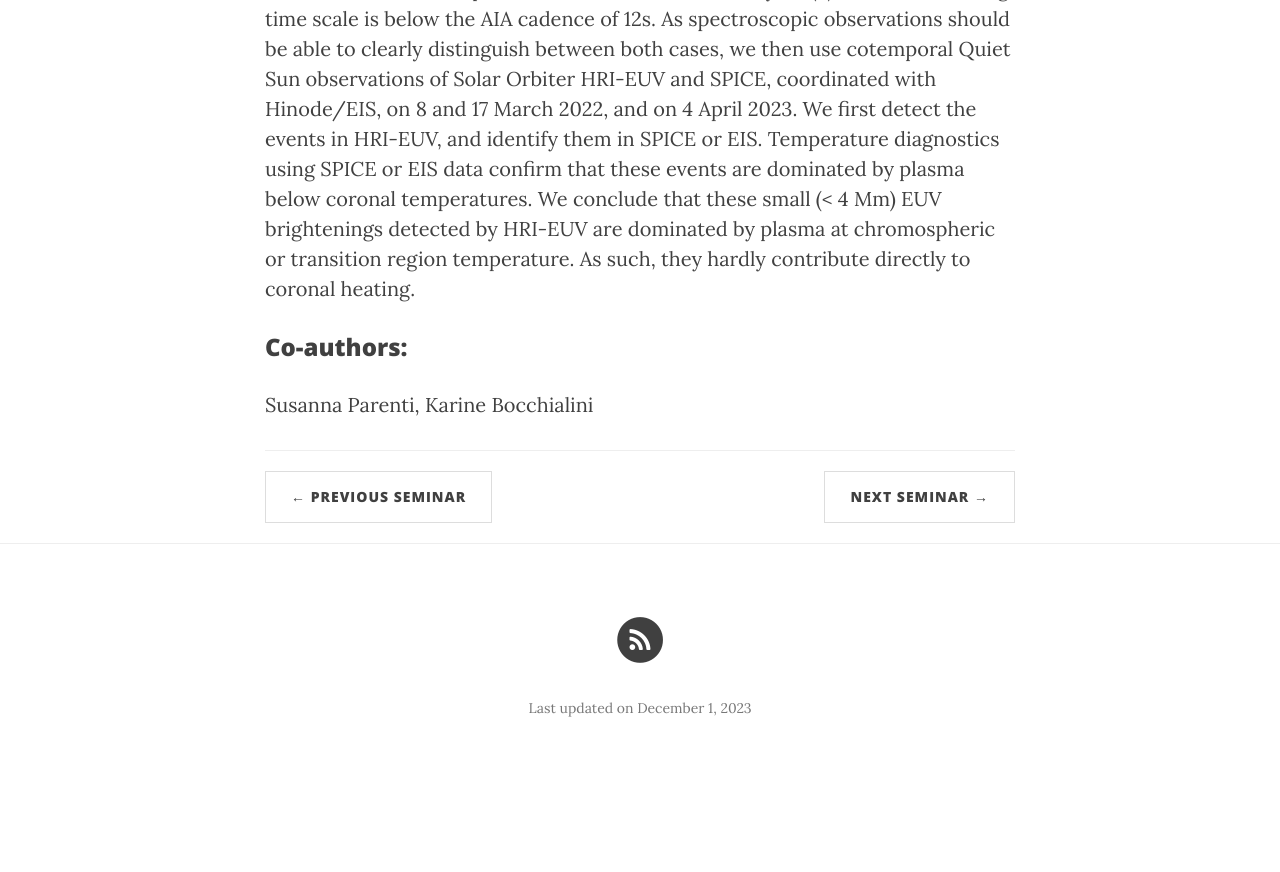
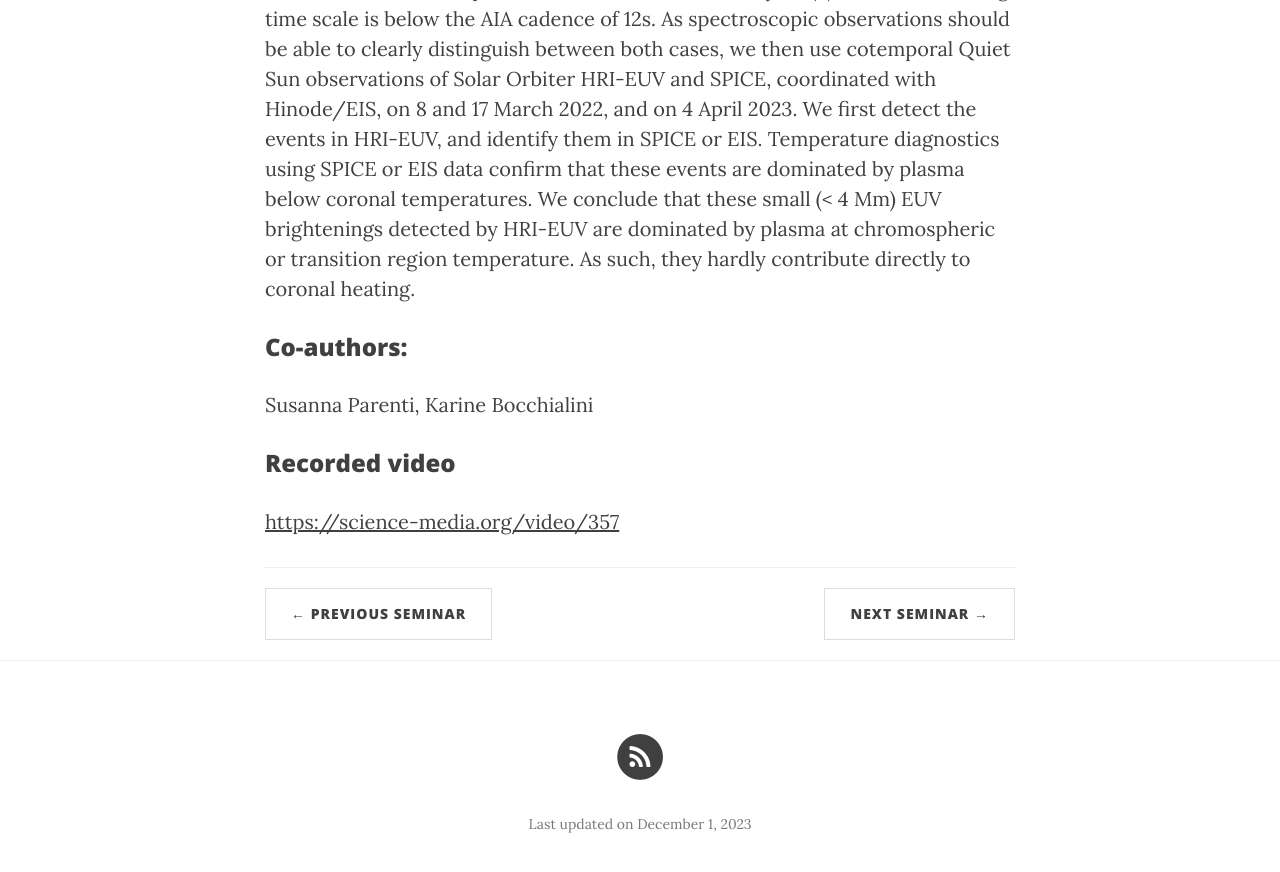
Before and after one commit to ITA-Solar/espos, a Jekyll site: the page built from _posts/2023-11-30-Dolliou.md, in a window 1280 px wide and 900 px high, scrolled down 1261 px. Shown: the top 872 px of the window. Built offline with Jekyll 4.4.1, drawn with Linux system fonts in a browser that asks for light colours; nearby versions of some CDN libraries; before the commit the page ends 2045 px from its top, so only the background shows below that.

Commit message:
Update 2023-11-30-Dolliou.md

```diff
--- a/_posts/2023-11-30-Dolliou.md
+++ b/_posts/2023-11-30-Dolliou.md
@@ -16,3 +16,6 @@ We conclude that these small (< 4 Mm) EUV brightenings detected by HRI-EUV are d
 
 ### Co-authors:
 Susanna Parenti, Karine Bocchialini
+
+### Recorded video
+[https://science-media.org/video/357](https://science-media.org/video/357)
```
